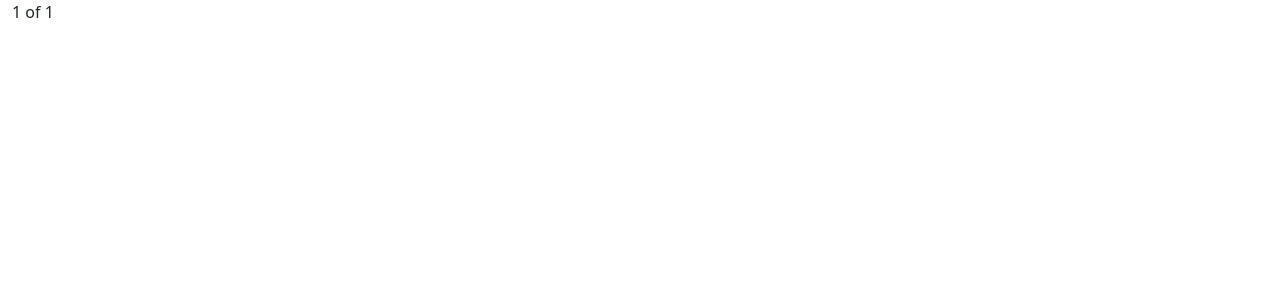
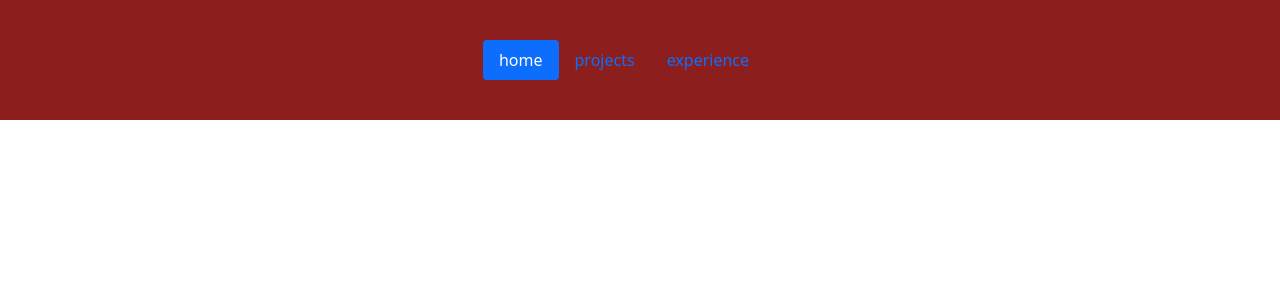
Before and after one commit to KingKumar9/portfolio, a React (Create React App) app: page / in a window 1280 px wide. Shown: the top 300 px of the page. Built offline with nearby package versions, Linux system fonts and the light colour scheme.

Commit message:
Navigation Build

```diff
--- a/package.json
+++ b/package.json
@@ -1,5 +1,6 @@
 {
   "name": "portfolio",
+  "homepage": "https://KingKumar9.github.io/portfolio",
   "version": "0.1.0",
   "private": true,
   "dependencies": {
--- a/src/App.css
+++ b/src/App.css
@@ -2,3 +2,8 @@
   margin: 0;
   padding: 0;
 }
+
+.nav {
+  padding: 20px;
+  background-color: rgb(141, 30, 30);
+}
--- a/src/App.js
+++ b/src/App.js
@@ -1,16 +1,24 @@
 import './App.css';
 import 'bootstrap/dist/css/bootstrap.min.css';
 import React from 'react';
-import Container from 'react-bootstrap/Container';
-import Row from 'react-bootstrap/Row';
-import Col from 'react-bootstrap/Col';
+import { Container, Row, Col, Nav } from 'react-bootstrap';
 
 class App extends React.Component {
   render() {
     return (
       <Container fluid>
-        <Row>
-          <Col>1 of 1</Col>
+        <Row className="nav">
+          <Nav variant="pills" className="justify-content-center" defaultActiveKey="link-1">
+            <Nav.Item>
+              <Nav.Link eventKey="link-1">home</Nav.Link>
+            </Nav.Item>
+            <Nav.Item>
+              <Nav.Link eventKey="link-2">projects</Nav.Link>
+            </Nav.Item>
+            <Nav.Item>
+              <Nav.Link eventKey="link-3">experience</Nav.Link>
+            </Nav.Item>
+          </Nav>
         </Row>
       </Container>
     )
```
